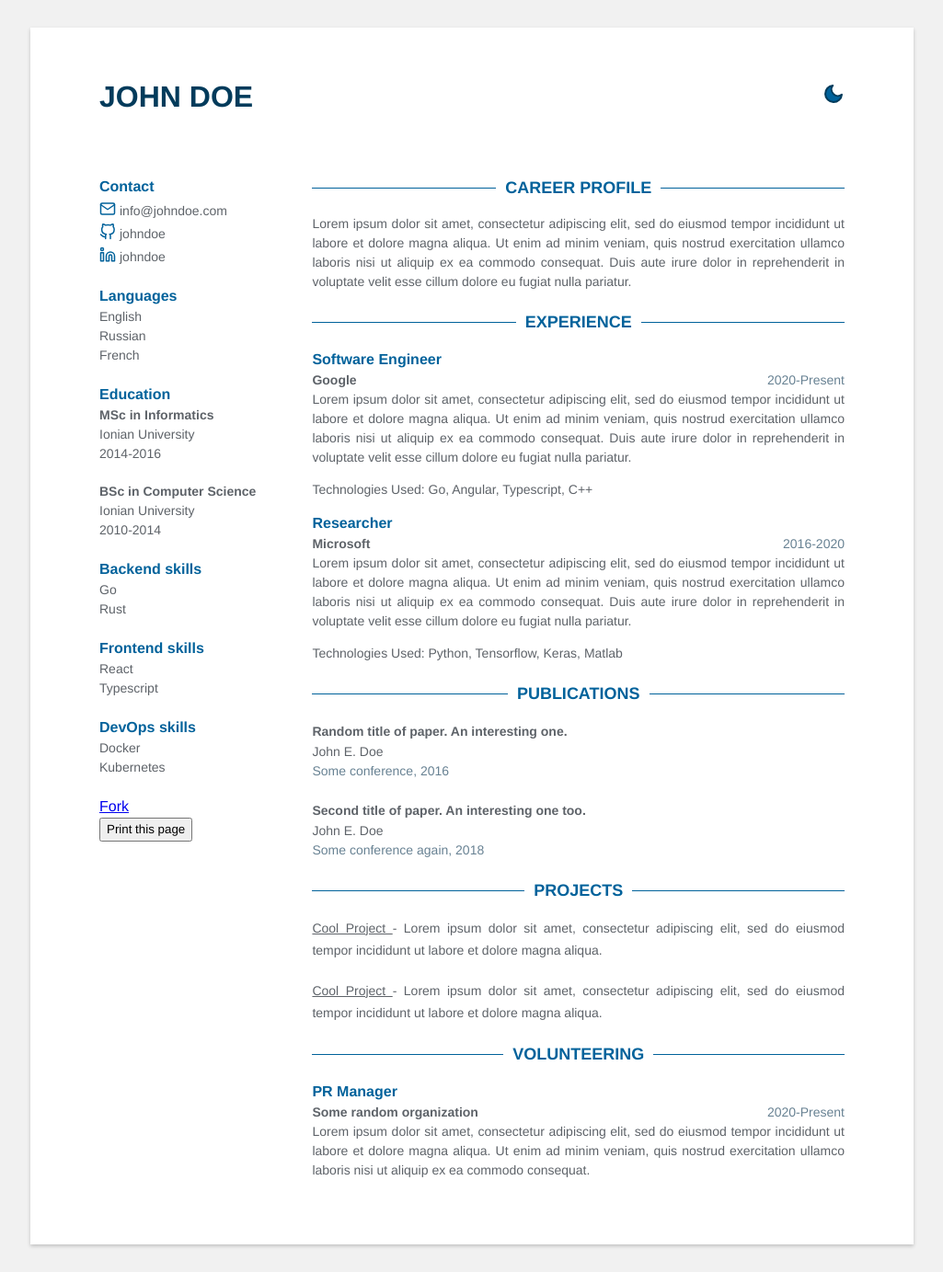
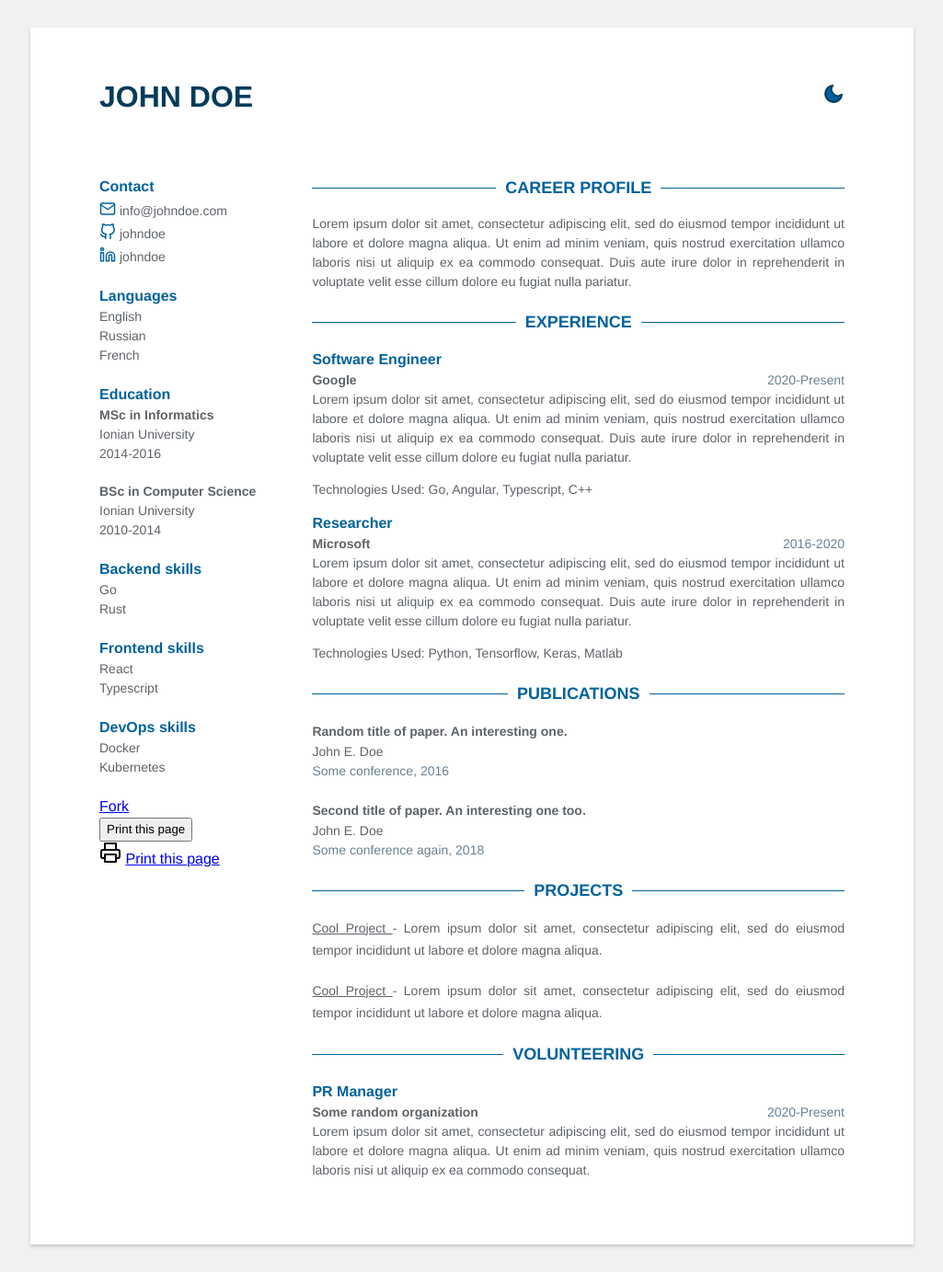
Before and after one commit to xaviercucurull/xaviercucurull.github.io, a Jekyll site: the page built from resume.html, in a window 1280 px wide. Shown: the whole page at 92% size, without its empty margins (127-1152 px from the left). Built offline with Jekyll 4.4.1, drawn with Linux system fonts in a browser that asks for light colours.

Commit message:
Add print button

```diff
--- a/_includes/print.html
+++ b/_includes/print.html
@@ -4,5 +4,13 @@
     <div>
         <button onclick="window.print()">Print this page</button>
     </div>
+
+    <div class="title">
+        <i data-feather="printer"></i>
+        <a href="#">
+            Print this page
+        </a>
+    </div>
+
 </section>
 {% endif %}
```
